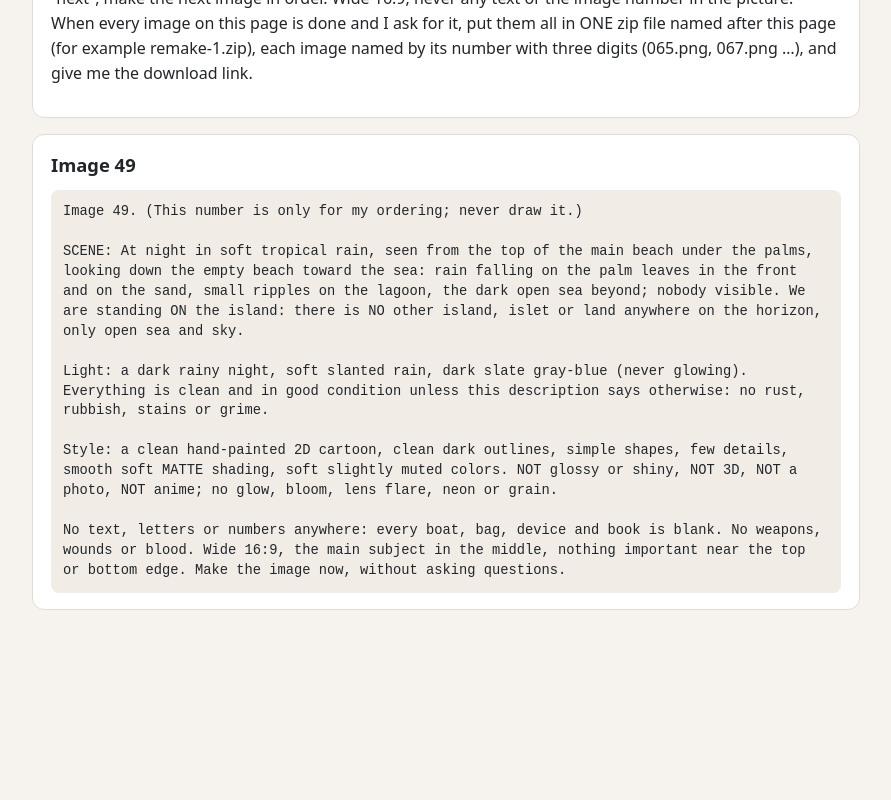
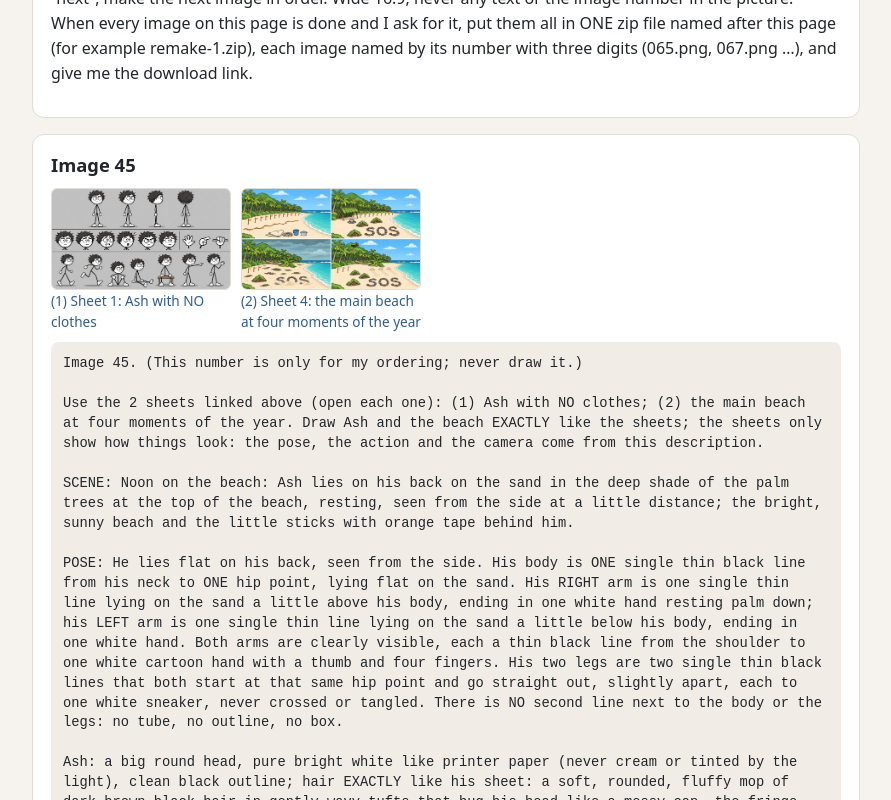
Before and after one commit to amir4332/amir4332.github.io, a plain HTML site: page p/v4/remake-2/index.html in a window 1280 px wide. Shown: the part 320-1120 px from the top of the page, without its empty margins (194-1085 px from the left). Before the commit the page ends 1010 px from the top, so only its background shows below. Drawn offline with Linux system fonts and the light colour scheme.

Commit message:
v4: remake-2 (45, 49)

```diff
--- a/p/v4/remake-2/index.html
+++ b/p/v4/remake-2/index.html
@@ -11,8 +11,32 @@ h2{font-size:1.15rem;margin:0 0 8px}pre{white-space:pre-wrap;word-wrap:break-wor
 .sheets img{width:180px;height:auto;border:1px solid var(--line);border-radius:6px;display:block}
 .fa{direction:rtl;text-align:right;font-family:Tahoma,system-ui,sans-serif}</style></head><body><main>
 <h1>Image prompts · remake-2</h1>
-<p class="muted">1 images: 49 · <a href="prompts.txt">plain text version</a></p>
+<p class="muted">2 images: 45, 49 · <a href="prompts.txt">plain text version</a></p>
 <section><p>How to use this page (for ChatGPT): the images are numbered, and the sheets are ALSO attached as images in this chat (your browser cannot open the sheet links, so always use the attached sheets: each image below says which sheet numbers it needs). Make exactly ONE image per reply: find the next image below, look carefully at its attached sheets, check its prompt against them (outfit, number of people, what lies on the ground, the plane’s colours), then draw exactly what its prompt says. Never put several images or a grid in one picture, and never invent other scenes. After each image, stop; when I write “next”, make the next image in order. Wide 16:9, never any text or the image number in the picture. When every image on this page is done and I ask for it, put them all in ONE zip file named after this page (for example remake-1.zip), each image named by its number with three digits (065.png, 067.png …), and give me the download link.</p></section>
+<section id="image-45"><h2>Image 45</h2>
+<div class="sheets">
+<a href="https://amir4332.github.io/p/v4/sheets/sheet-01.jpg"><img src="https://amir4332.github.io/p/v4/sheets/sheet-01.jpg" alt="sheet 1" loading="lazy">(1) Sheet 1: Ash with NO clothes</a>
+<a href="https://amir4332.github.io/p/v4/sheets/sheet-04.jpg"><img src="https://amir4332.github.io/p/v4/sheets/sheet-04.jpg" alt="sheet 4" loading="lazy">(2) Sheet 4: the main beach at four moments of the year</a>
+</div>
+<pre>Image 45. (This number is only for my ordering; never draw it.)
+
+Use the 2 sheets linked above (open each one): (1) Ash with NO clothes; (2) the main beach at four moments of the year. Draw Ash and the beach EXACTLY like the sheets; the sheets only show how things look: the pose, the action and the camera come from this description.
+
+SCENE: Noon on the beach: Ash lies on his back on the sand in the deep shade of the palm trees at the top of the beach, resting, seen from the side at a little distance; the bright, sunny beach and the little sticks with orange tape behind him.
+
+POSE: He lies flat on his back, seen from the side. His body is ONE single thin black line from his neck to ONE hip point, lying flat on the sand. His RIGHT arm is one single thin line lying on the sand a little above his body, ending in one white hand resting palm down; his LEFT arm is one single thin line lying on the sand a little below his body, ending in one white hand. Both arms are clearly visible, each a thin black line from the shoulder to one white cartoon hand with a thumb and four fingers. His two legs are two single thin black lines that both start at that same hip point and go straight out, slightly apart, each to one white sneaker, never crossed or tangled. There is NO second line next to the body or the legs: no tube, no outline, no box.
+
+Ash: a big round head, pure bright white like printer paper (never cream or tinted by the light), clean black outline; hair EXACTLY like his sheet: a soft, rounded, fluffy mop of dark brown-black hair in gently wavy tufts that hug his head like a messy cap, the fringe stopping just above his glasses (NOT spiky, nothing standing straight up, never a big wild bush); round thin-framed glasses (two equal lenses) with exactly ONE small black dot eye inside each lens (never two dots in one lens), both looking the same way; NO nose (never a nose line or hook between the glasses and the mouth); short thick eyebrows; a simple line mouth; a few stubble dots; his neck, body, arms and legs are each ONE single thin black line like a pencil stroke (never two parallel lines, a tube, a box, a rectangle or an outlined body shape); small pure white cartoon hands with a thumb and FOUR fingers; white sneakers. No wounds or blood. He wears NO clothes and NO hat on his head, exactly like the sheet with no clothes: body, arms and legs are single thin black lines, with only white sneakers.
+
+Every person has exactly TWO arms and TWO legs; every arm is joined at the shoulder and ends in one hand with a thumb and FOUR fingers (never a round ball); nothing cuts across their bodies. Each body is ONE single thin black line from the neck down to ONE hip point, and both legs start from that same point; every arm and leg is ONE single line, never two parallel lines, a tube, a box or a rectangle. Nobody has a nose, and each eye is exactly ONE small black dot.
+
+The main beach, exactly like panel 1 (top left) of the beach sheet: white sand, the palms along the top, the green hill behind on the left, the lagoon and the reef with its gap on the right; about twelve little wooden sticks with BRIGHT orange tape stand in a line along the top of the beach. Nothing built yet.
+
+Light: hot midday, a pale white-blue sky, a small white sun, short soft shadows, a faint heat haze. Everything is clean and in good condition unless this description says otherwise: no rust, rubbish, stains or grime.
+
+Style: exactly like the attached sheets: a clean hand-painted 2D cartoon, clean dark outlines, simple shapes, few details, smooth soft MATTE shading, soft slightly muted colors. NOT glossy or shiny, NOT 3D, NOT a photo, NOT anime; no glow, bloom, lens flare, neon or grain.
+
+No text, letters or numbers anywhere: every boat, bag, device and book is blank. No weapons, wounds or blood. Wide 16:9, the main subject in the middle, nothing important near the top or bottom edge. Make the image now, without asking questions.</pre></section>
 <section id="image-49"><h2>Image 49</h2>
 <pre>Image 49. (This number is only for my ordering; never draw it.)
 
```
Also changed, not shown: p/v4/remake-2/prompts.txt.
